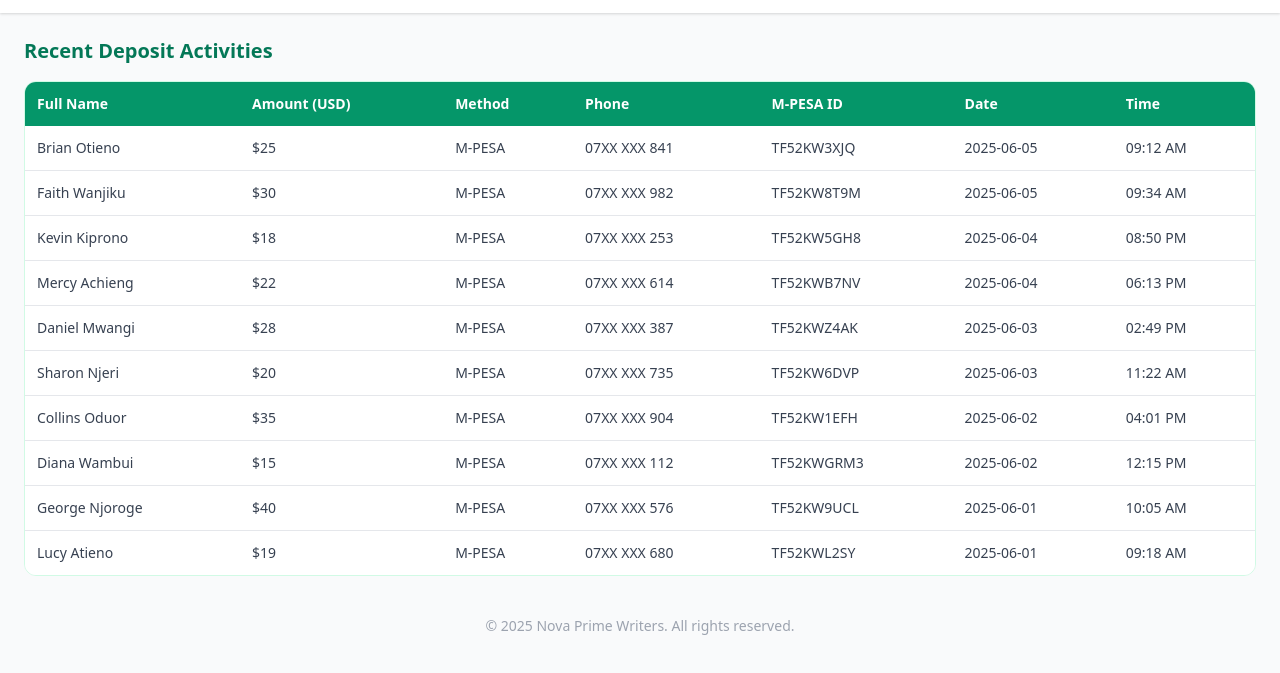
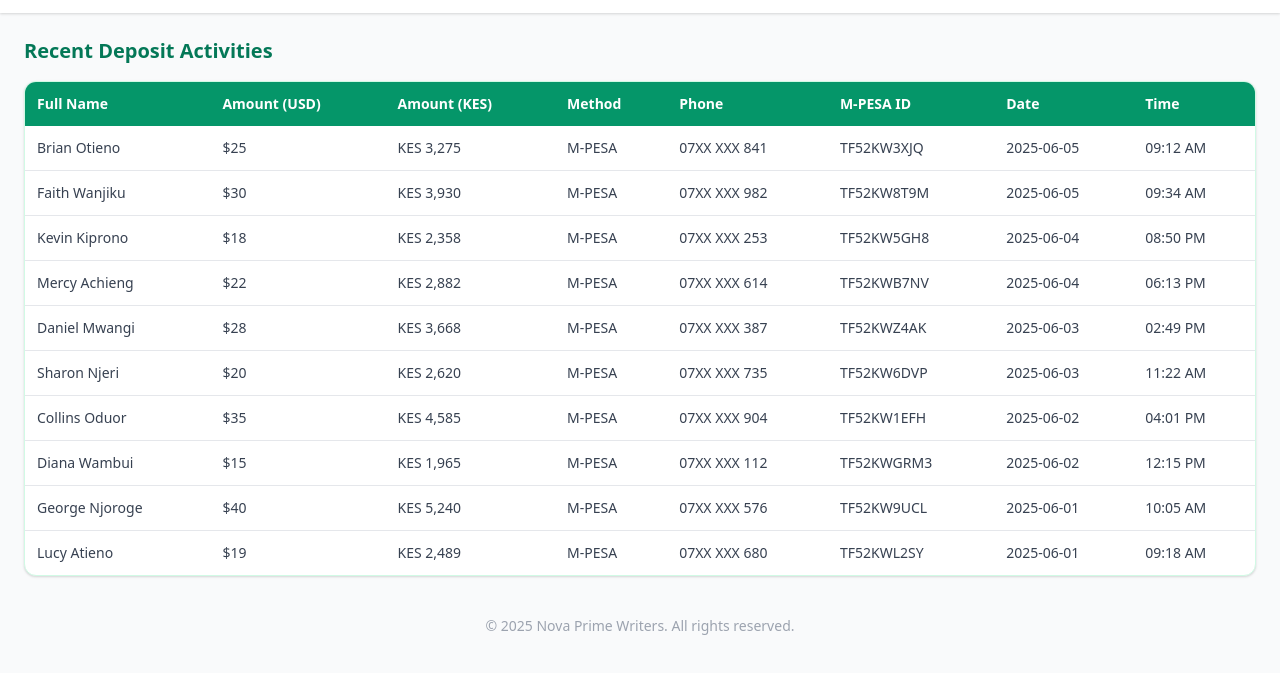
Before and after one commit to CashWayAppRegulatedCentralBankOfAmerica/adm, a plain HTML site: page deposit.html in a window 1280 px wide. Shown: the part 51-724 px from the top of the page. Drawn offline with nearby package versions, Linux system fonts and the light colour scheme.

Commit message:
Update deposit.html

```diff
--- a/deposit.html
+++ b/deposit.html
@@ -7,19 +7,24 @@
   <link href="https://cdn.jsdelivr.net/npm/tailwindcss@2.2.19/dist/tailwind.min.css" rel="stylesheet" />
 </head>
 <body class="font-sans">
+
+  <!-- Header -->
   <header class="bg-white shadow p-4 flex items-center justify-between">
     <h1 class="text-2xl font-bold text-green-700">Nova Prime Admin</h1>
     <span class="text-sm text-gray-500">Deposit Activity</span>
   </header>
 
+  <!-- Main Content -->
   <main class="p-6">
     <h2 class="text-xl font-semibold text-green-700 mb-4">Recent Deposit Activities</h2>
-    <div class="overflow-auto rounded-xl border border-green-100">
+
+    <div class="overflow-x-auto rounded-xl shadow border border-green-100 bg-white">
       <table class="min-w-full text-sm text-left">
         <thead class="bg-green-600 text-white">
           <tr>
             <th class="p-3">Full Name</th>
             <th class="p-3">Amount (USD)</th>
+            <th class="p-3">Amount (KES)</th>
             <th class="p-3">Method</th>
             <th class="p-3">Phone</th>
             <th class="p-3">M-PESA ID</th>
@@ -27,104 +32,27 @@
             <th class="p-3">Time</th>
           </tr>
         </thead>
-        <tbody class="bg-white text-gray-700">
-          <tr class="border-b">
-            <td class="p-3">Brian Otieno</td>
-            <td class="p-3">$25</td>
-            <td class="p-3">M-PESA</td>
-            <td class="p-3">07XX XXX 841</td>
-            <td class="p-3">TF52KW3XJQ</td>
-            <td class="p-3">2025-06-05</td>
-            <td class="p-3">09:12 AM</td>
-          </tr>
-          <tr class="border-b">
-            <td class="p-3">Faith Wanjiku</td>
-            <td class="p-3">$30</td>
-            <td class="p-3">M-PESA</td>
-            <td class="p-3">07XX XXX 982</td>
-            <td class="p-3">TF52KW8T9M</td>
-            <td class="p-3">2025-06-05</td>
-            <td class="p-3">09:34 AM</td>
-          </tr>
-          <tr class="border-b">
-            <td class="p-3">Kevin Kiprono</td>
-            <td class="p-3">$18</td>
-            <td class="p-3">M-PESA</td>
-            <td class="p-3">07XX XXX 253</td>
-            <td class="p-3">TF52KW5GH8</td>
-            <td class="p-3">2025-06-04</td>
-            <td class="p-3">08:50 PM</td>
-          </tr>
-          <tr class="border-b">
-            <td class="p-3">Mercy Achieng</td>
-            <td class="p-3">$22</td>
-            <td class="p-3">M-PESA</td>
-            <td class="p-3">07XX XXX 614</td>
-            <td class="p-3">TF52KWB7NV</td>
-            <td class="p-3">2025-06-04</td>
-            <td class="p-3">06:13 PM</td>
-          </tr>
-          <tr class="border-b">
-            <td class="p-3">Daniel Mwangi</td>
-            <td class="p-3">$28</td>
-            <td class="p-3">M-PESA</td>
-            <td class="p-3">07XX XXX 387</td>
-            <td class="p-3">TF52KWZ4AK</td>
-            <td class="p-3">2025-06-03</td>
-            <td class="p-3">02:49 PM</td>
-          </tr>
-          <tr class="border-b">
-            <td class="p-3">Sharon Njeri</td>
-            <td class="p-3">$20</td>
-            <td class="p-3">M-PESA</td>
-            <td class="p-3">07XX XXX 735</td>
-            <td class="p-3">TF52KW6DVP</td>
-            <td class="p-3">2025-06-03</td>
-            <td class="p-3">11:22 AM</td>
-          </tr>
-          <tr class="border-b">
-            <td class="p-3">Collins Oduor</td>
-            <td class="p-3">$35</td>
-            <td class="p-3">M-PESA</td>
-            <td class="p-3">07XX XXX 904</td>
-            <td class="p-3">TF52KW1EFH</td>
-            <td class="p-3">2025-06-02</td>
-            <td class="p-3">04:01 PM</td>
-          </tr>
-          <tr class="border-b">
-            <td class="p-3">Diana Wambui</td>
-            <td class="p-3">$15</td>
-            <td class="p-3">M-PESA</td>
-            <td class="p-3">07XX XXX 112</td>
-            <td class="p-3">TF52KWGRM3</td>
-            <td class="p-3">2025-06-02</td>
-            <td class="p-3">12:15 PM</td>
-          </tr>
-          <tr class="border-b">
-            <td class="p-3">George Njoroge</td>
-            <td class="p-3">$40</td>
-            <td class="p-3">M-PESA</td>
-            <td class="p-3">07XX XXX 576</td>
-            <td class="p-3">TF52KW9UCL</td>
-            <td class="p-3">2025-06-01</td>
-            <td class="p-3">10:05 AM</td>
-          </tr>
-          <tr>
-            <td class="p-3">Lucy Atieno</td>
-            <td class="p-3">$19</td>
-            <td class="p-3">M-PESA</td>
-            <td class="p-3">07XX XXX 680</td>
-            <td class="p-3">TF52KWL2SY</td>
-            <td class="p-3">2025-06-01</td>
-            <td class="p-3">09:18 AM</td>
-          </tr>
+        <tbody class="text-gray-700">
+          <!-- Depositor Rows -->
+          <tr class="border-b"><td class="p-3">Brian Otieno</td><td class="p-3">$25</td><td class="p-3">KES 3,275</td><td class="p-3">M-PESA</td><td class="p-3">07XX XXX 841</td><td class="p-3">TF52KW3XJQ</td><td class="p-3">2025-06-05</td><td class="p-3">09:12 AM</td></tr>
+          <tr class="border-b"><td class="p-3">Faith Wanjiku</td><td class="p-3">$30</td><td class="p-3">KES 3,930</td><td class="p-3">M-PESA</td><td class="p-3">07XX XXX 982</td><td class="p-3">TF52KW8T9M</td><td class="p-3">2025-06-05</td><td class="p-3">09:34 AM</td></tr>
+          <tr class="border-b"><td class="p-3">Kevin Kiprono</td><td class="p-3">$18</td><td class="p-3">KES 2,358</td><td class="p-3">M-PESA</td><td class="p-3">07XX XXX 253</td><td class="p-3">TF52KW5GH8</td><td class="p-3">2025-06-04</td><td class="p-3">08:50 PM</td></tr>
+          <tr class="border-b"><td class="p-3">Mercy Achieng</td><td class="p-3">$22</td><td class="p-3">KES 2,882</td><td class="p-3">M-PESA</td><td class="p-3">07XX XXX 614</td><td class="p-3">TF52KWB7NV</td><td class="p-3">2025-06-04</td><td class="p-3">06:13 PM</td></tr>
+          <tr class="border-b"><td class="p-3">Daniel Mwangi</td><td class="p-3">$28</td><td class="p-3">KES 3,668</td><td class="p-3">M-PESA</td><td class="p-3">07XX XXX 387</td><td class="p-3">TF52KWZ4AK</td><td class="p-3">2025-06-03</td><td class="p-3">02:49 PM</td></tr>
+          <tr class="border-b"><td class="p-3">Sharon Njeri</td><td class="p-3">$20</td><td class="p-3">KES 2,620</td><td class="p-3">M-PESA</td><td class="p-3">07XX XXX 735</td><td class="p-3">TF52KW6DVP</td><td class="p-3">2025-06-03</td><td class="p-3">11:22 AM</td></tr>
+          <tr class="border-b"><td class="p-3">Collins Oduor</td><td class="p-3">$35</td><td class="p-3">KES 4,585</td><td class="p-3">M-PESA</td><td class="p-3">07XX XXX 904</td><td class="p-3">TF52KW1EFH</td><td class="p-3">2025-06-02</td><td class="p-3">04:01 PM</td></tr>
+          <tr class="border-b"><td class="p-3">Diana Wambui</td><td class="p-3">$15</td><td class="p-3">KES 1,965</td><td class="p-3">M-PESA</td><td class="p-3">07XX XXX 112</td><td class="p-3">TF52KWGRM3</td><td class="p-3">2025-06-02</td><td class="p-3">12:15 PM</td></tr>
+          <tr class="border-b"><td class="p-3">George Njoroge</td><td class="p-3">$40</td><td class="p-3">KES 5,240</td><td class="p-3">M-PESA</td><td class="p-3">07XX XXX 576</td><td class="p-3">TF52KW9UCL</td><td class="p-3">2025-06-01</td><td class="p-3">10:05 AM</td></tr>
+          <tr><td class="p-3">Lucy Atieno</td><td class="p-3">$19</td><td class="p-3">KES 2,489</td><td class="p-3">M-PESA</td><td class="p-3">07XX XXX 680</td><td class="p-3">TF52KWL2SY</td><td class="p-3">2025-06-01</td><td class="p-3">09:18 AM</td></tr>
         </tbody>
       </table>
     </div>
   </main>
 
+  <!-- Footer -->
   <footer class="p-4 text-center text-gray-400 text-sm">
     © 2025 Nova Prime Writers. All rights reserved.
   </footer>
+
 </body>
 </html>
```
